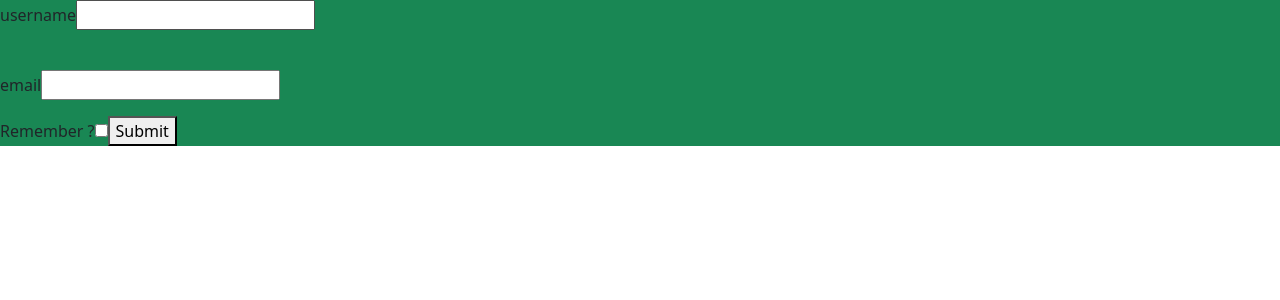
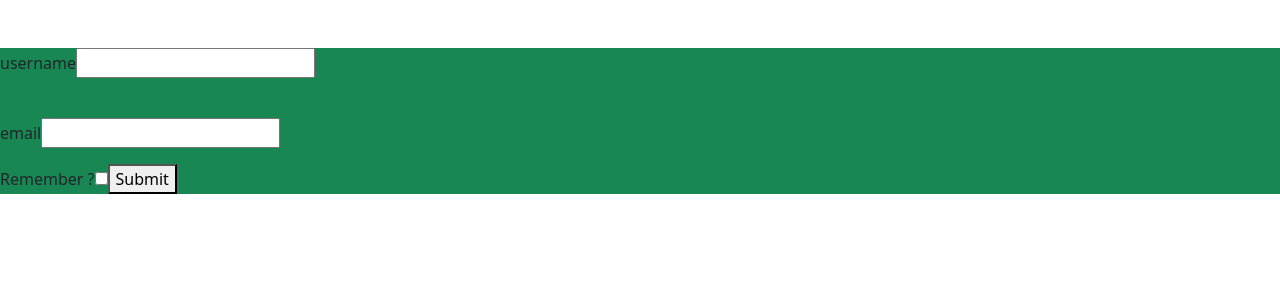
Before and after one commit to ThaiThienQuan/reactlearning, a React (Vite) app: page / in a window 1280 px wide. Shown: the top 300 px of the page. Built offline with nearby package versions, Linux system fonts and the light colour scheme.

Commit message:
learning Bootstrap in react/typescript 3

```diff
--- a/src/demo/CompletedValidate.tsx
+++ b/src/demo/CompletedValidate.tsx
@@ -50,7 +50,7 @@ export default function CompletedValidate() {
     };
     return (
         <>
-            <form className="center bg-success col-md-12 m-auto" onSubmit={handleSubmit}>
+            <form className="center bg-success col-md-12 sticky-top mt-5  m-auto" onSubmit={handleSubmit}>
                 <label >
                     username
                     <input
--- a/src/demo/Lifecycle.tsx
+++ b/src/demo/Lifecycle.tsx
@@ -1,6 +1,4 @@
 import {useEffect, useState} from "react";
-
-
 export default function Lifecycle() {
 
     const [count, setCount] = useState(0);
--- a/src/demo/Listrendering.tsx
+++ b/src/demo/Listrendering.tsx
@@ -1,4 +1,3 @@
-
 export default function Listrendering() {
     const names = ['quan', 'vinh', 'yen', 'thach'];
     return (<>
```
Also changed, not shown: src/demo/CSSStyling.tsx (deleted).
